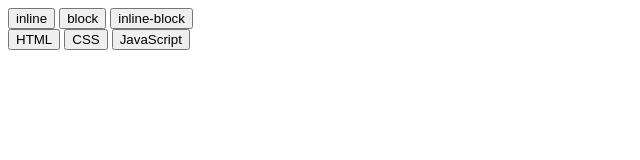
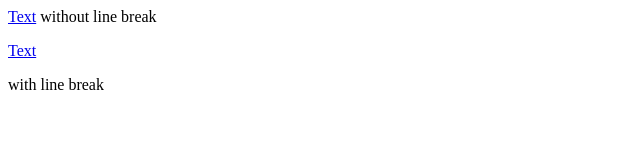
Before and after one commit to Hostess27/Questions, a plain HTML site: page index.html in a window 1280 px wide. Shown: the whole page, without its empty margins (0-640 px from the left). Drawn offline with Linux system fonts and the light colour scheme.

Commit message:
Вопрос 6

```diff
--- a/index.html
+++ b/index.html
@@ -7,15 +7,13 @@
         <title>Document</title>
     </head>
     <body>
-        <div class="buttons">
-            <button type="button" class="button">inline</button>
-            <button type="button" class="button">block</button>
-            <button type="button" class="button">inline-block</button>
+        <div class="box">
+            <a href="#" class="link-inline"><span>Text</span></a>
+            without line break
         </div>
-        <div class="buttons">
-            <button type="button" class="button">HTML</button>
-            <button type="button" class="button">CSS</button>
-            <button type="button" class="button">JavaScript</button>
+        <div class="box">
+            <a href="#" class="link-block"><p>Text</p></a>
+            with line break
         </div>
     </body>
 </html>
```
